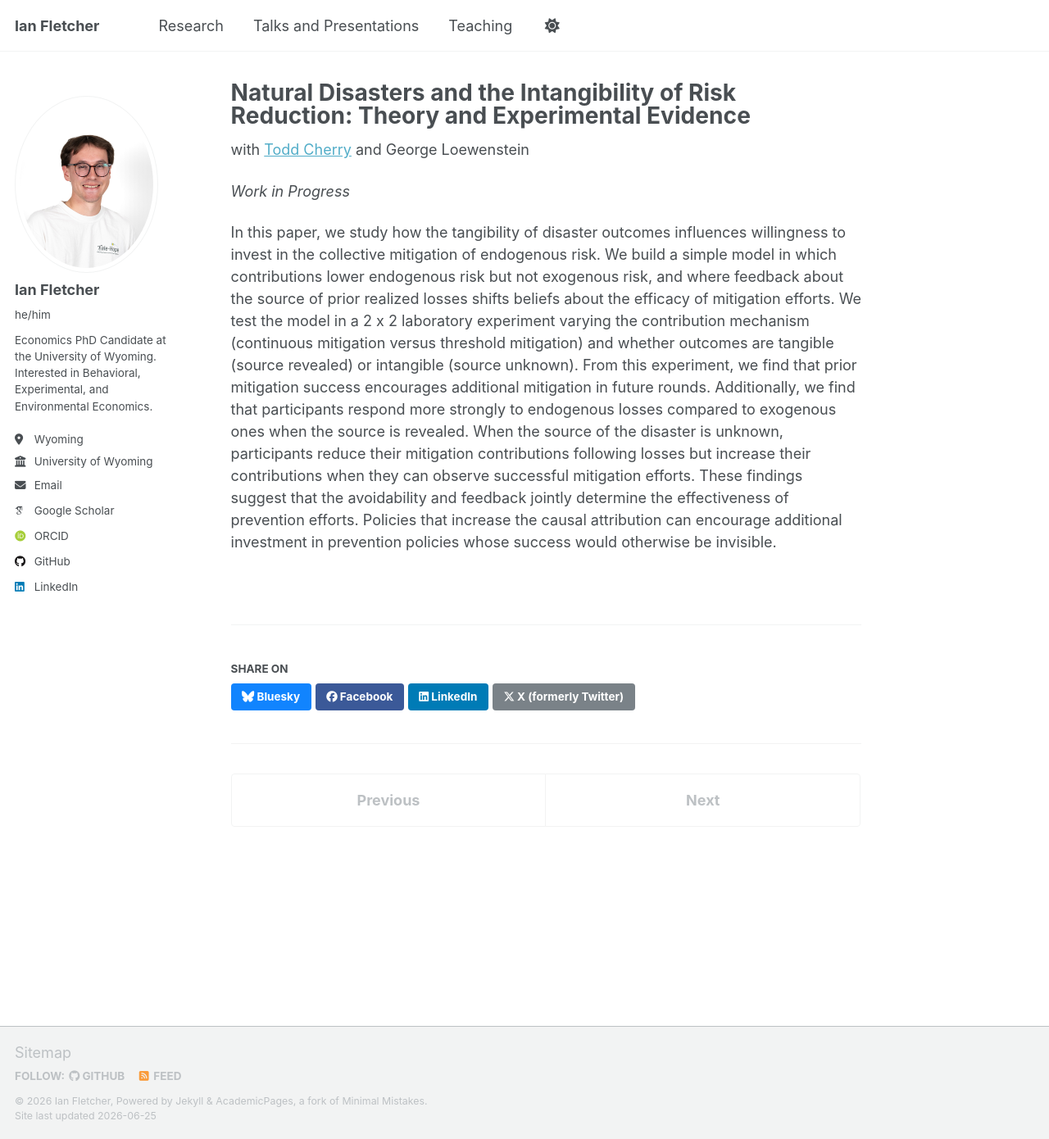
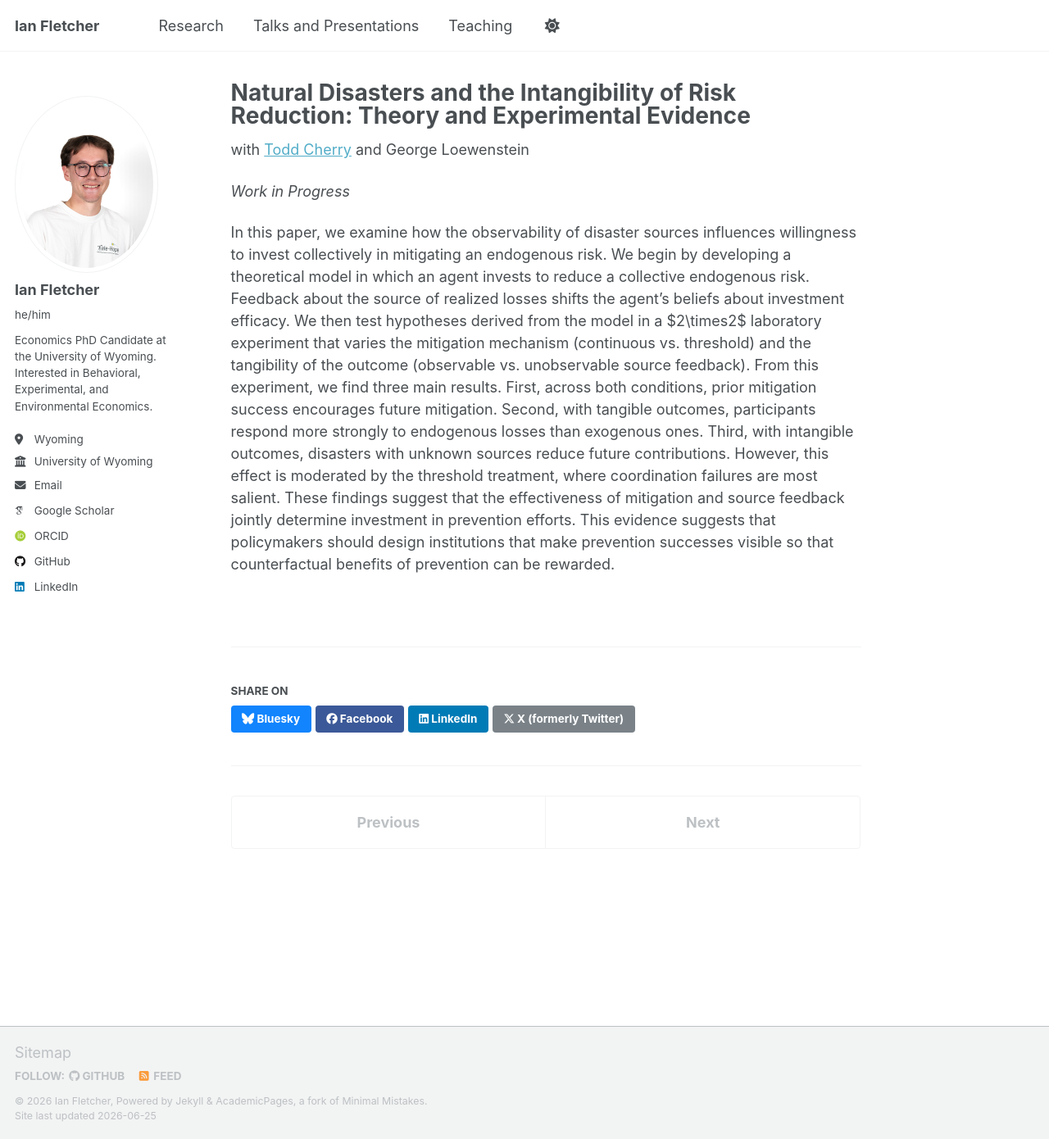
Before and after one commit to fletcherian/fletcherian.github.io, a Jekyll site: the page built from _publications/intang-risk-group.md, in a window 1280 px wide and 1390 px high. Shown: the whole window at 82% size. Built offline with Jekyll 4.4.1, drawn with Linux system fonts in a browser that asks for light colours; some web fonts are replaced; a script that is not in the unit is left out.

Commit message:
Revise paper on disaster risk mitigation and observability
Revised the paper to clarify the influence of observability on collective investment in mitigating endogenous risk. Enhanced the theoretical model and summarized key experimental findings.

```diff
--- a/_publications/intang-risk-group.md
+++ b/_publications/intang-risk-group.md
@@ -11,4 +11,4 @@ with [Todd Cherry](https://tlcherry.weebly.com/) and George Loewenstein
 
 _Work in Progress_
 
-In this paper, we study how the tangibility of disaster outcomes influences willingness to invest in the collective mitigation of endogenous risk. We build a simple model in which contributions lower endogenous risk but not exogenous risk, and where feedback about the source of prior realized losses shifts beliefs about the efficacy of mitigation efforts. We test the model in a 2 x 2 laboratory experiment varying the contribution mechanism (continuous mitigation versus threshold mitigation) and whether outcomes are tangible (source revealed) or intangible (source unknown). From this experiment, we find that prior mitigation success encourages additional mitigation in future rounds. Additionally, we find that participants respond more strongly to endogenous losses compared to exogenous ones when the source is revealed. When the source of the disaster is unknown, participants reduce their mitigation contributions following losses but increase their contributions when they can observe successful mitigation efforts. These findings suggest that the avoidability and feedback jointly determine the effectiveness of prevention efforts. Policies that increase the causal attribution can encourage additional investment in prevention policies whose success would otherwise be invisible.
+In this paper, we examine how the observability of disaster sources influences willingness to invest collectively in mitigating an endogenous risk. We begin by developing a theoretical model in which an agent invests to reduce a collective endogenous risk. Feedback about the source of realized losses shifts the agent's beliefs about investment efficacy. We then test hypotheses derived from the model in a $2\times2$ laboratory experiment that varies the mitigation mechanism (continuous vs. threshold) and the tangibility of the outcome (observable vs. unobservable source feedback). From this experiment, we find three main results. First, across both conditions, prior mitigation success encourages future mitigation. Second, with tangible outcomes, participants respond more strongly to endogenous losses than exogenous ones. Third, with intangible outcomes, disasters with unknown sources reduce future contributions. However, this effect is moderated by the threshold treatment, where coordination failures are most salient. These findings suggest that the effectiveness of mitigation and source feedback jointly determine investment in prevention efforts. This evidence suggests that policymakers should design institutions that make prevention successes visible so that counterfactual benefits of prevention can be rewarded.
```
